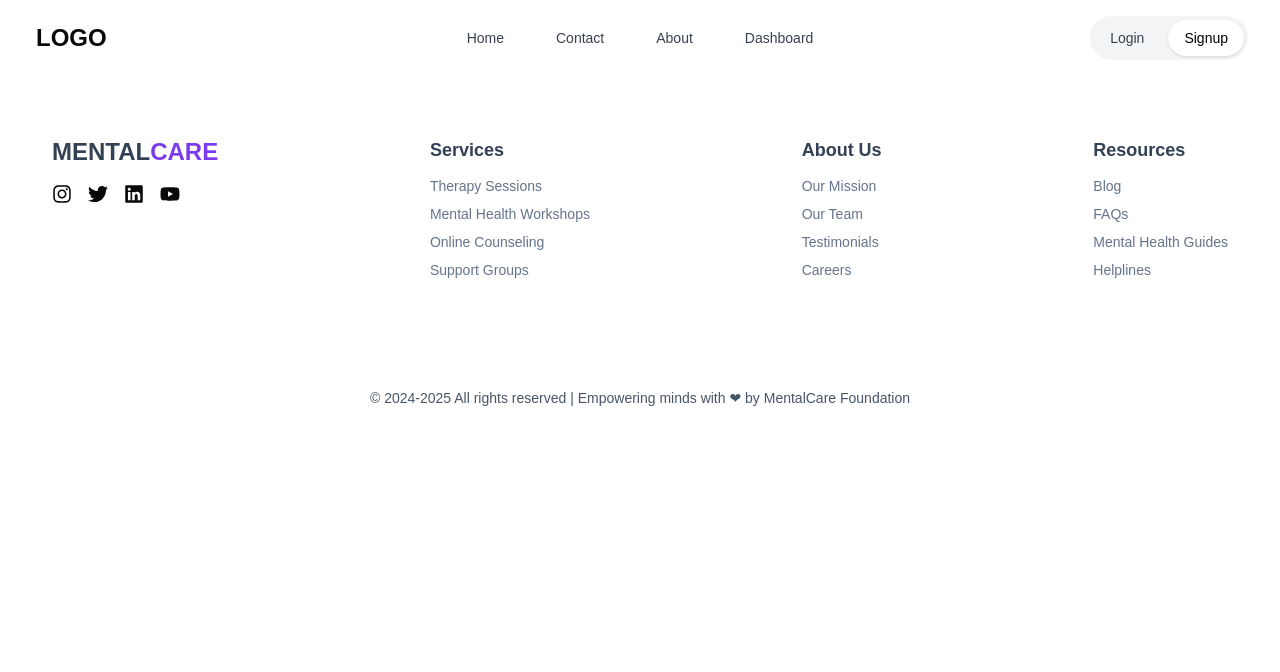
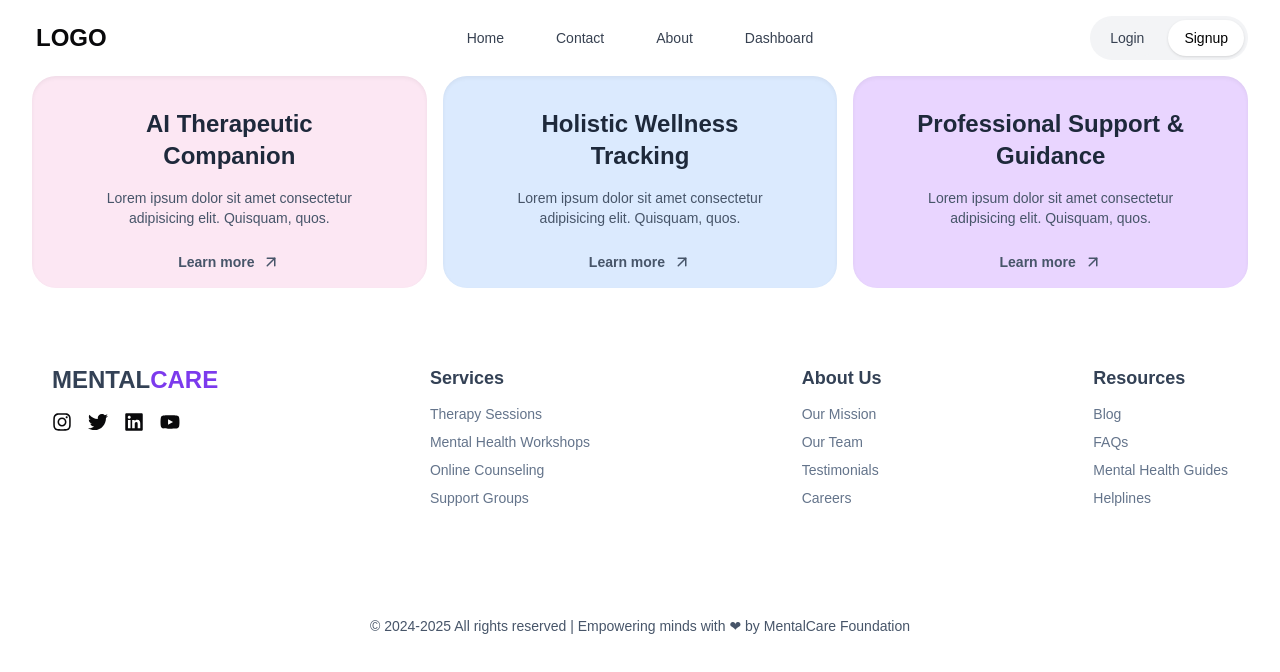
Before and after one commit to wajiha-kulsum/H10_crwdstrk, a Next.js app: page / in a window 1280 px wide. Shown: the top 672 px of the page. Built offline with nearby package versions, Linux system fonts and the light colour scheme.

Commit message:
features section has been updated

```diff
--- a/app/page.tsx
+++ b/app/page.tsx
@@ -1,5 +1,6 @@
 import Navbar from "@/myComponents/Navbar";
 import Footer from "@/myComponents/Footer";
+import Features from "@/myComponents/Features";
 
 export default function Home() {
   return (
@@ -9,6 +10,9 @@ export default function Home() {
           <Navbar />
         </div>
         <div>
+          <Features/>
+        </div>
+        <div>
           <Footer/>
         </div>
       </div>
--- /dev/null
+++ b/myComponents/Features.tsx
@@ -0,0 +1,56 @@
+import React from "react";
+import { ArrowDiagonal } from "./Icons";
+
+const Features = () => {
+  return (
+    <div className="grid grid-cols-3 gap-4">
+      <div className="bg-pink-100 rounded-3xl p-4 shadow-inner h-auto px-12 hover:scale-[1.03] transition-all duration-300">
+        <h1 className="text-2xl font-bold font-copernicusMedium text-slate-800 text-center pt-4">
+          AI Therapeutic Companion
+        </h1>
+        <p className="text-sm font-outfitRegular text-slate-600 justify-center text-center pt-4">
+          Lorem ipsum dolor sit amet consectetur adipisicing elit. Quisquam,
+          quos.
+        </p>
+        <div className="flex justify-center items-center gap-2 pt-6 ">
+          <p className="text-sm font-outfitRegular font-bold text-slate-600 hover:text-slate-800 transition-colors duration-200">
+            Learn more
+          </p>
+          <ArrowDiagonal className="text-slate-600" />
+        </div>
+      </div>
+      <div className="bg-blue-100 rounded-3xl p-4 shadow-inner h-auto px-12 hover:scale-[1.03] transition-all duration-300">
+        <h1 className="text-2xl font-bold font-copernicusMedium text-slate-800 text-center pt-4">
+          Holistic Wellness Tracking
+        </h1>
+        <p className="text-sm font-outfitRegular text-slate-600 justify-center text-center pt-4">
+          Lorem ipsum dolor sit amet consectetur adipisicing elit. Quisquam,
+          quos.
+        </p>
+        <div className="flex justify-center items-center gap-2 pt-6">
+          <p className="text-sm font-outfitRegular font-bold text-slate-600 hover:text-slate-800 transition-colors duration-200">
+            Learn more
+          </p>
+          <ArrowDiagonal className="text-slate-600" />
+        </div>
+      </div>
+      <div className="bg-purple-200 rounded-3xl p-4 shadow-inner h-auto px-12 hover:scale-[1.03] transition-all duration-300">
+        <h1 className="text-2xl font-bold font-copernicusMedium text-slate-800 text-center pt-4">
+          Professional Support & Guidance
+        </h1>
+        <p className="text-sm font-outfitRegular text-slate-600 justify-center text-center pt-4">
+          Lorem ipsum dolor sit amet consectetur adipisicing elit. Quisquam,
+          quos.
+        </p>
+        <div className="flex justify-center items-center gap-2 pt-6">
+          <p className="text-sm font-outfitRegular font-bold text-slate-600 hover:text-slate-800 transition-colors duration-200">
+            Learn more
+          </p>
+          <ArrowDiagonal className="text-slate-600" />
+        </div>
+      </div>
+    </div>
+  );
+};
+
+export default Features;
--- /dev/null
+++ b/myComponents/Icons.tsx
@@ -0,0 +1,21 @@
+import Image from "next/image";
+
+export function ArrowDiagonal({ className }: { className: string }) {
+    return (
+      <svg
+        xmlns="http://www.w3.org/2000/svg"
+        width="18"
+        height="18"
+        viewBox="0 0 24 24"
+        fill="none"
+        stroke="currentColor"
+        stroke-width="2"
+        stroke-linecap="round"
+        stroke-linejoin="round"
+        className={className}
+      >
+        <path d="M7 7h10v10" />
+        <path d="M7 17 17 7" />
+      </svg>
+    );
+}
--- a/package.json
+++ b/package.json
@@ -30,6 +30,7 @@
     "groq-sdk": "^0.9.0",
     "https": "^1.0.0",
     "https-localhost": "^4.7.1",
+    "icons": "^1.0.0",
     "lucide-react": "^0.468.0",
     "next": "14.2.16",
     "react": "^18",
```
Also changed, not shown: 1 other file (tests, documents, lock files or other folders).
